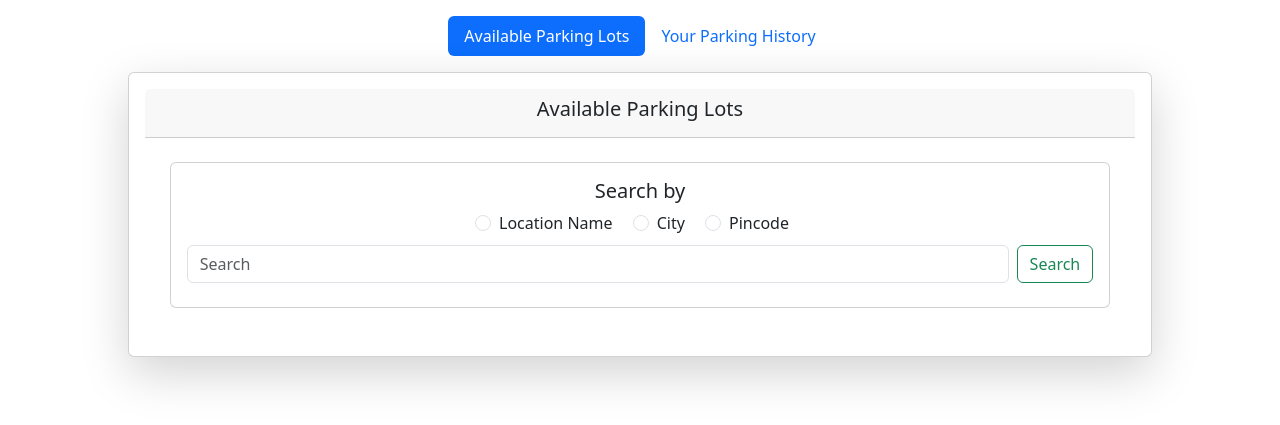
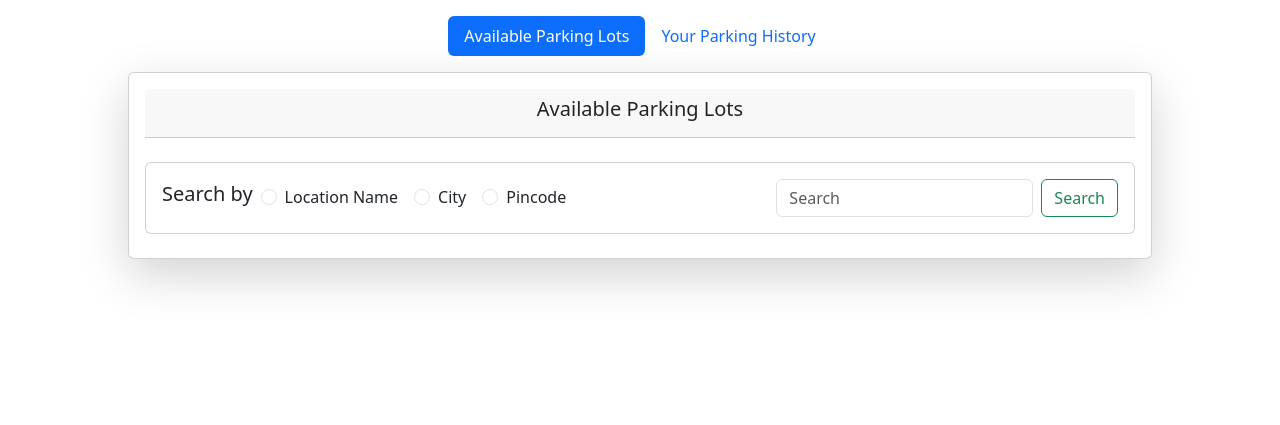
Before and after one commit to mayankdhangar2408/Vehicle-Parking-App-23f1000599, a Flask app: template templates/user/dashboard.html in a window 1280 px wide. Shown: the part 60-485 px from the top of the page. Run offline with Flask 3, Linux system fonts and the light colour scheme; the template is opened without the code that fills it: values that come from a table or form of the project are taken from there, others are empty.

Commit message:
search bar UI fixing - user dashboard

```diff
--- a/templates/user/dashboard.html
+++ b/templates/user/dashboard.html
@@ -60,14 +60,14 @@
         <div class="tab-pane fade show active" id="pills-home" role="tabpanel" aria-labelledby="pills-home-tab"
             tabindex="0">
             <!-- Parking Lots -->
-            <div class="card shadow-lg mx-auto" style="width:80%">
+            <div class="card shadow-lg mx-auto my-2" style="width:80%">
                 <div class="card-body">
                     <div class="card-header d-flex align-items-center justify-content-center">
                         <h5 class="card-title">Available Parking Lots</h5>
                     </div>
-                    <div class="card mx-auto my-4" style="width: 95%">
-                        <div class="card-body text-center">
-                            <h5 class="card-title text-center">Search by</h5>
+                    <div class="card mx-auto my-4" >
+                        <div class="card-body d-flex align-items-center">
+                            <h5 class="card-title me-2">Search by</h5>
                             <div class="form-check form-check-inline">
                                 <input class="form-check-input" type="radio" name="searchby" id="name" value="name">
                                 <label class="form-check-label" for="name">Location Name</label>
@@ -81,7 +81,7 @@
                                     value="pincode">
                                 <label class="form-check-label" for="pincode">Pincode</label>
                             </div>
-                            <form class="d-flex my-2" role="search">
+                            <form class="d-flex ms-auto" role="search">
                                 <input class="form-control me-2" type="search" placeholder="Search"
                                     aria-label="Search" />
                                 <button class="btn btn-outline-success" type="submit">Search</button>
@@ -89,7 +89,7 @@
                         </div>
                     </div>
 
-                    <div class="row my-2 g-3 text-center">
+                    <div class="row g-3 text-center">
                         {% for lot in all_par %}
                         <div class="col-4">
                             <div class="card">
```
Also changed, not shown: instance/vehicle__app_db.sqlite3.
